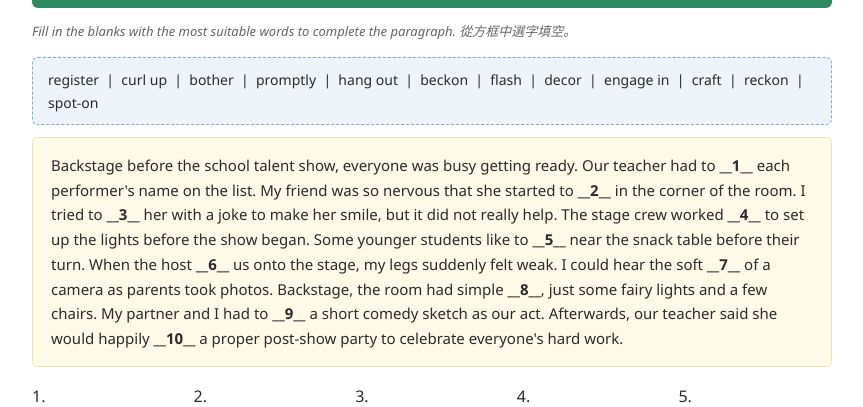
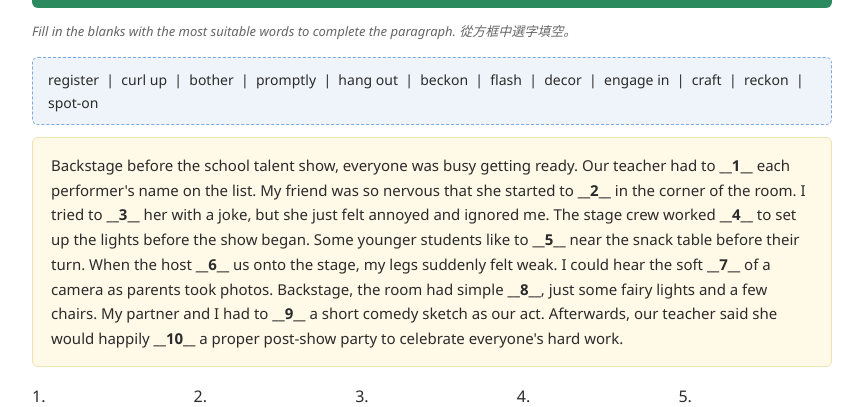
Before and after one commit to HOWENGHONG/Tutoring-content, a plain HTML site: page F1_English_Paper_3.html in a window 1280 px wide. Shown: the part 2255-2662 px from the top of the page, without its empty margins (208-1071 px from the left). Drawn offline with Linux system fonts and the light colour scheme.

Commit message:
Update F1_English_Paper_3.html

```diff
--- a/F1_English_Paper_3.html
+++ b/F1_English_Paper_3.html
@@ -169,7 +169,7 @@
   <div class="word-bank">register &nbsp;|&nbsp; curl up &nbsp;|&nbsp; bother &nbsp;|&nbsp; promptly &nbsp;|&nbsp; hang out &nbsp;|&nbsp; beckon &nbsp;|&nbsp; flash &nbsp;|&nbsp; decor &nbsp;|&nbsp; engage in &nbsp;|&nbsp; craft &nbsp;|&nbsp; reckon &nbsp;|&nbsp; spot-on</div>
 
   <div class="passage">
-    Backstage before the school talent show, everyone was busy getting ready. Our teacher had to <b>__1__</b> each performer's name on the list. My friend was so nervous that she started to <b>__2__</b> in the corner of the room. I tried to <b>__3__</b> her with a joke to make her smile, but it did not really help. The stage crew worked <b>__4__</b> to set up the lights before the show began. Some younger students like to <b>__5__</b> near the snack table before their turn. When the host <b>__6__</b> us onto the stage, my legs suddenly felt weak. I could hear the soft <b>__7__</b> of a camera as parents took photos. Backstage, the room had simple <b>__8__</b>, just some fairy lights and a few chairs. My partner and I had to <b>__9__</b> a short comedy sketch as our act. Afterwards, our teacher said she would happily <b>__10__</b> a proper post-show party to celebrate everyone's hard work.
+    Backstage before the school talent show, everyone was busy getting ready. Our teacher had to <b>__1__</b> each performer's name on the list. My friend was so nervous that she started to <b>__2__</b> in the corner of the room. I tried to <b>__3__</b> her with a joke, but she just felt annoyed and ignored me. The stage crew worked <b>__4__</b> to set up the lights before the show began. Some younger students like to <b>__5__</b> near the snack table before their turn. When the host <b>__6__</b> us onto the stage, my legs suddenly felt weak. I could hear the soft <b>__7__</b> of a camera as parents took photos. Backstage, the room had simple <b>__8__</b>, just some fairy lights and a few chairs. My partner and I had to <b>__9__</b> a short comedy sketch as our act. Afterwards, our teacher said she would happily <b>__10__</b> a proper post-show party to celebrate everyone's hard work.
   </div>
 
   <div style="display:grid; grid-template-columns: repeat(5, 1fr); gap:8px;">
```
